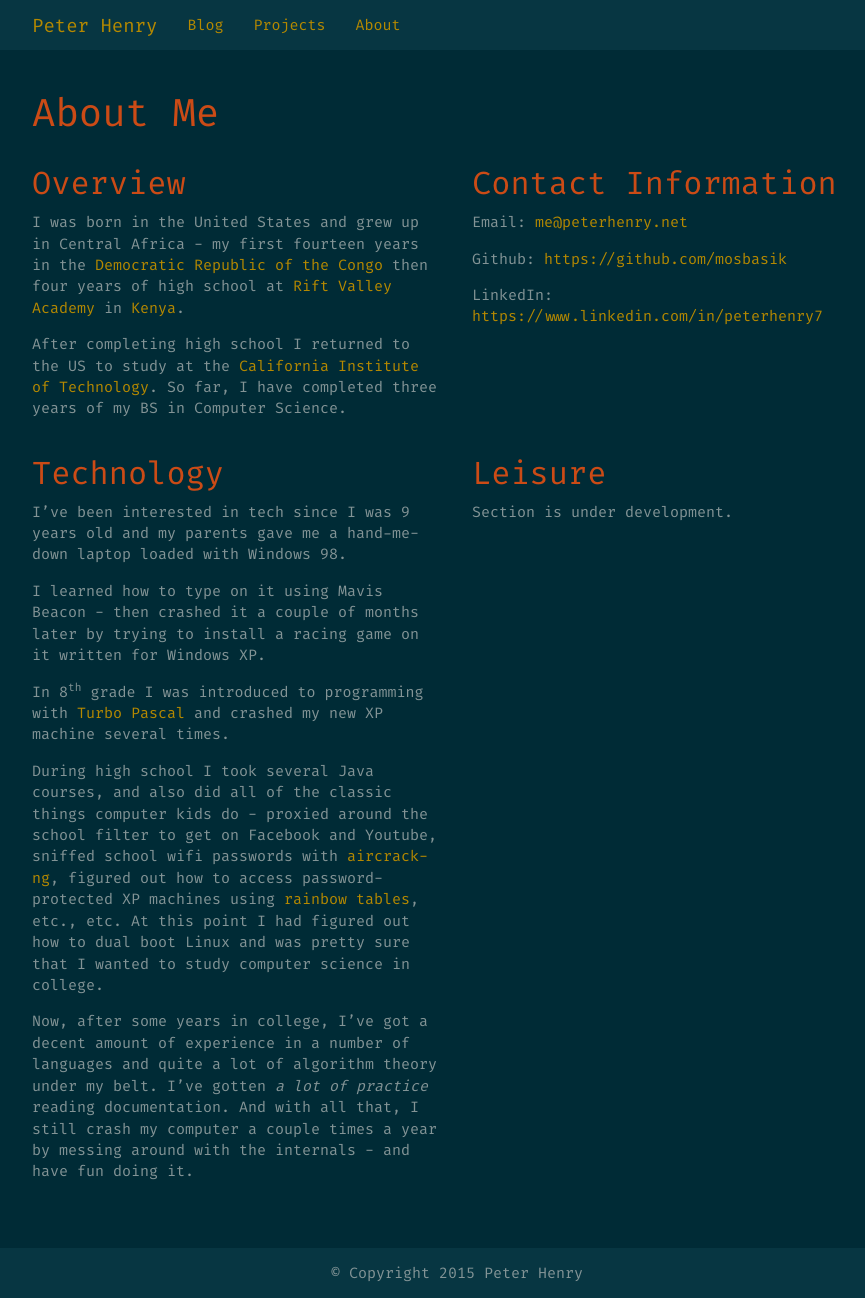
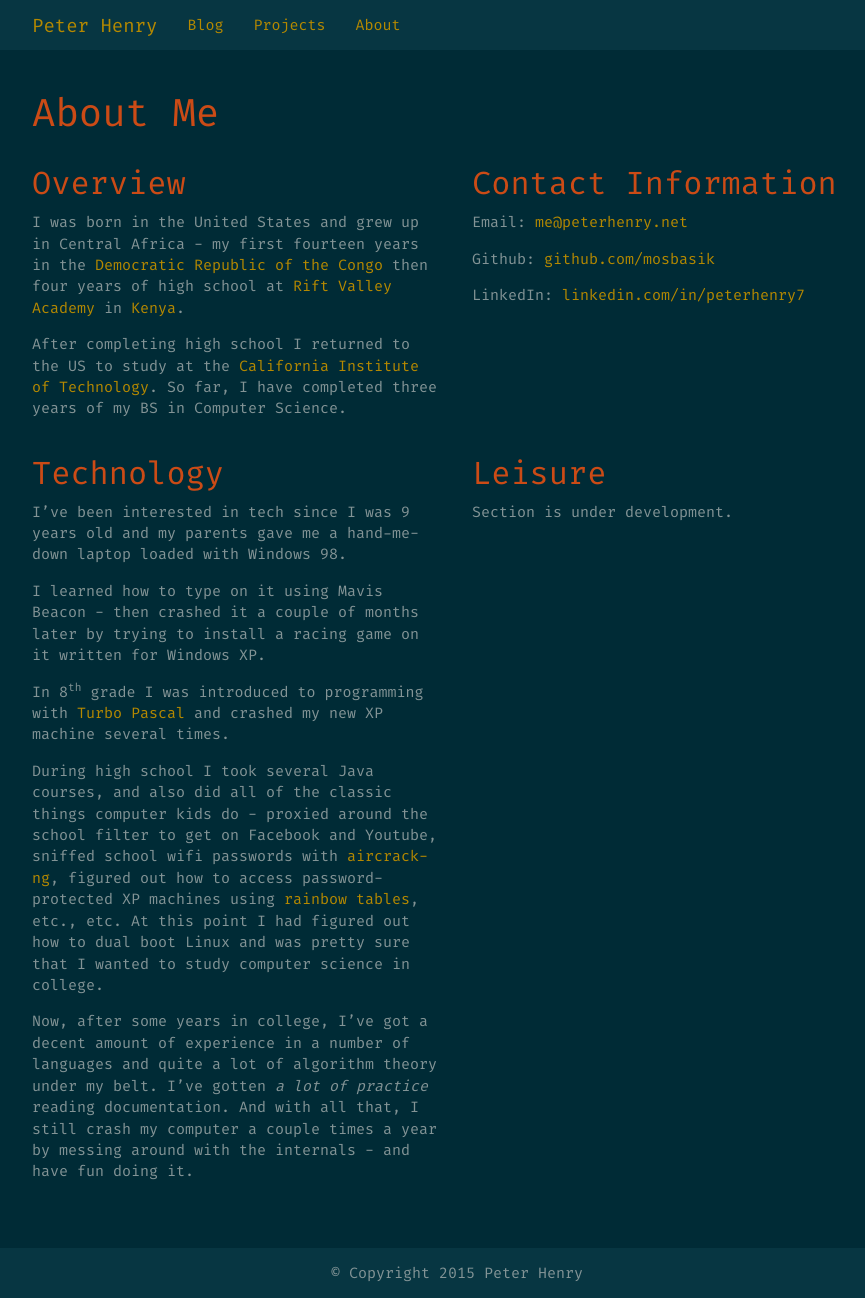
Before and after one commit to mosbasik/portfolio-jekyll, a Jekyll site: the page built from about/index.html, in a window 1280 px wide. Shown: the whole page, without its empty margins (183-1048 px from the left). Built offline with Jekyll 4.4.1, drawn with Linux system fonts in a browser that asks for light colours; nearby versions of some CDN libraries; some of the changed lines change nothing that is shown.

Commit message:
shortened contact info to fit new layout

```diff
--- a/_includes/about_contact_info.md
+++ b/_includes/about_contact_info.md
@@ -3,6 +3,6 @@
 
 Email: [&#109;&#101;&#64;&#112;&#101;&#116;&#101;&#114;&#104;&#101;&#110;&#114;&#121;&#46;&#110;&#101;&#116;](mailto:&#109;&#101;&#64;&#112;&#101;&#116;&#101;&#114;&#104;&#101;&#110;&#114;&#121;&#46;&#110;&#101;&#116;)
 
-Github: [https://github.com/mosbasik](https://github.com/mosbasik)
+Github: [github.com/mosbasik](https://github.com/mosbasik)
 
-LinkedIn: [https://www.linkedin.com/in/peterhenry7](https://www.linkedin.com/in/peterhenry7)
+LinkedIn: [linkedin.com/in/peterhenry7](https://www.linkedin.com/in/peterhenry7)
```
